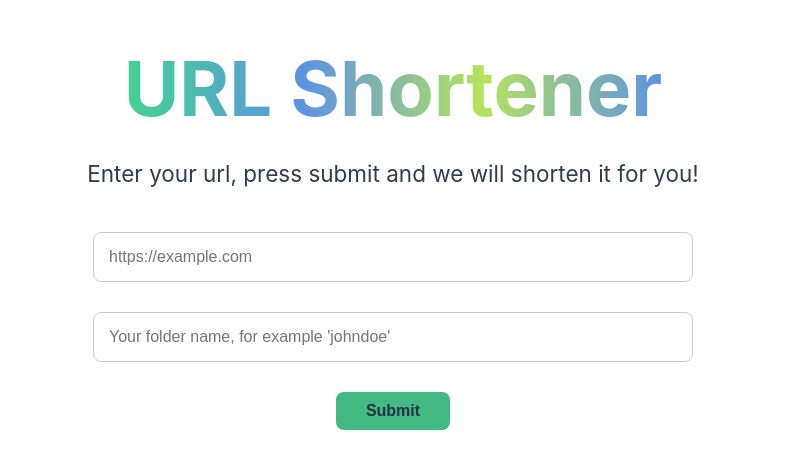
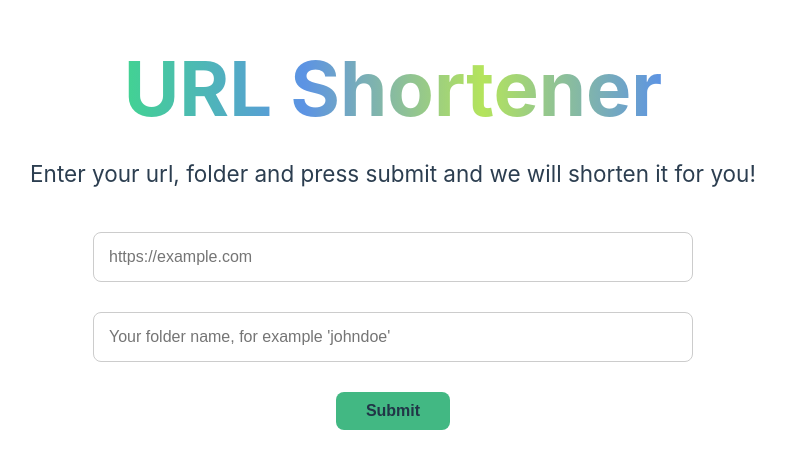
Before and after one commit to lazaropower/url-shortener, a Vue app in the folder frontend/: page / in a window 1280 px wide. Shown: the part 165-634 px from the top of the page, without its empty margins (39-825 px from the left). Built offline with nearby package versions, Linux system fonts and the light colour scheme; no server answers.

Commit message:
Rewrite URL shortener component h2 text

```diff
--- a/frontend/src/components/UrlShortenerForm.vue
+++ b/frontend/src/components/UrlShortenerForm.vue
@@ -1,6 +1,6 @@
 <template>
   <h1>URL Shortener</h1>
-  <h2>Enter your url, press submit and we will shorten it for you!</h2>
+  <h2>Enter your url, folder and press submit and we will shorten it for you!</h2>
   <form @submit.prevent="submitForm">
     <div v-if="shortenedUrl">
       <a :href="originalUrl">{{ shortenedUrl }}</a>
```
